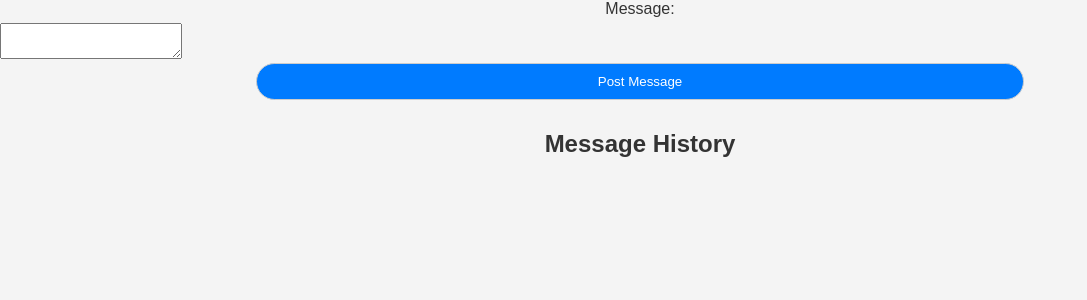
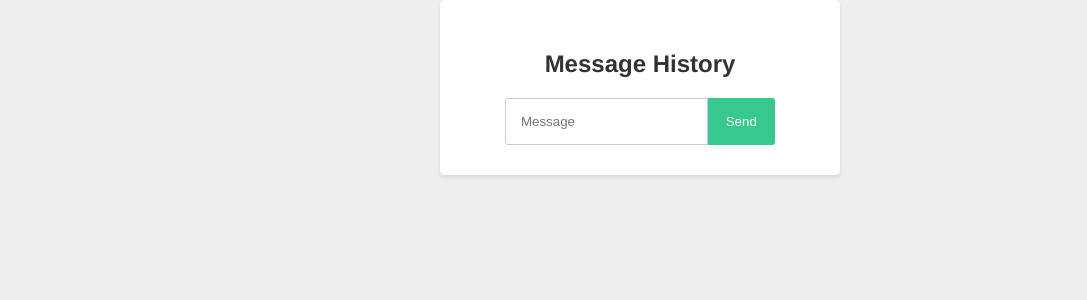
Before and after one commit to larakallas/430, a Flask app: page /messaging in a window 1280 px wide. Shown: the top 300 px of the page, without its empty margins (0-1087 px from the left). Run offline with Flask 3, Linux system fonts and the light colour scheme; a user stored in the database is signed in.

Commit message:
Update messaging.html

```diff
--- a/EECE 430 Project /EECE 430 Project/templates/messaging.html
+++ b/EECE 430 Project /EECE 430 Project/templates/messaging.html
@@ -4,20 +4,68 @@
     <meta charset="UTF-8">
     <link rel="stylesheet" href="{{ url_for('static', filename='styles/styles.css') }}">
     <title>Messaging</title>
+    <style>
+        body {
+            background: #eee;
+            font-family: 'Helvetica Neue', Helvetica, Arial, sans-serif;
+            box-sizing: border-box;
+        }
+
+        * {
+            box-sizing: inherit;
+        }
+
+        .container {
+            width: 400px;
+            margin: 0 auto;
+        }
+
+        .message-history {
+            margin-bottom: 20px;
+        }
+
+        .embed-submit-field {
+            display: flex;
+        }
+
+        .embed-submit-field input {
+            flex: 1;
+            padding: 15px;
+            border: 1px solid #ccc;
+            border-radius: 3px 0 0 3px;
+        }
+
+        .embed-submit-field button {
+            background-color: #37C88D;
+            color: #fff;
+            border: none;
+            width: 25%;
+            border-radius: 0 3px 3px 0;
+            padding: 10px 15px; /* Adjusted padding to make the button smaller */
+            cursor: pointer;
+            transition: background-color 0.2s;
+        }
+
+        .embed-submit-field button:hover {
+            background-color: #2e9e78;
+        }
+    </style>
 </head>
+<body>
+    <div class="container">
+        <h2 class="message-history">Message History</h2>
+        <div>
+            {% for message in messages %}
+            <p>{{ message[0] }} [{{ message[2] }}]: {{ message[1] }}</p>
+            {% endfor %}
+        </div>
 
-<form method="post" action="{{ url_for('messaging') }}">
-    <label for="message_text">Message:</label>
-    <textarea name="message_text" required></textarea>
-    <br>
-    <input type="submit" value="Post Message">
-</form>
-
-<h2>Message History</h2>
-<div>
-    {% for message in messages %}
-    <p>{{ message[0] }} [{{ message[2] }}]: {{ message[1] }}</p>
-    {% endfor %}
-</div>
-
+        <form method="post" action="{{ url_for('messaging') }}">
+            <div class="embed-submit-field">
+                <input type="text" name="message_text" required placeholder="Message">
+                <button type="submit">Send</button>
+            </div>
+        </form>
+    </div>
+</body>
 </html>
```
